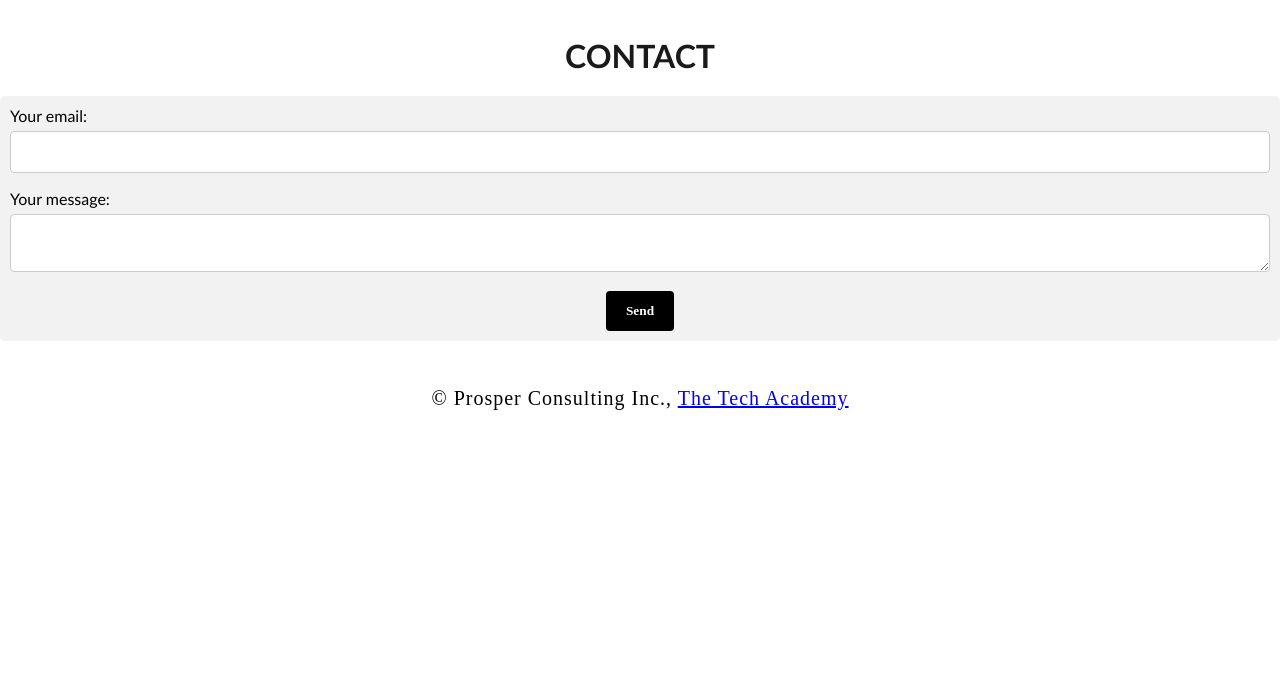
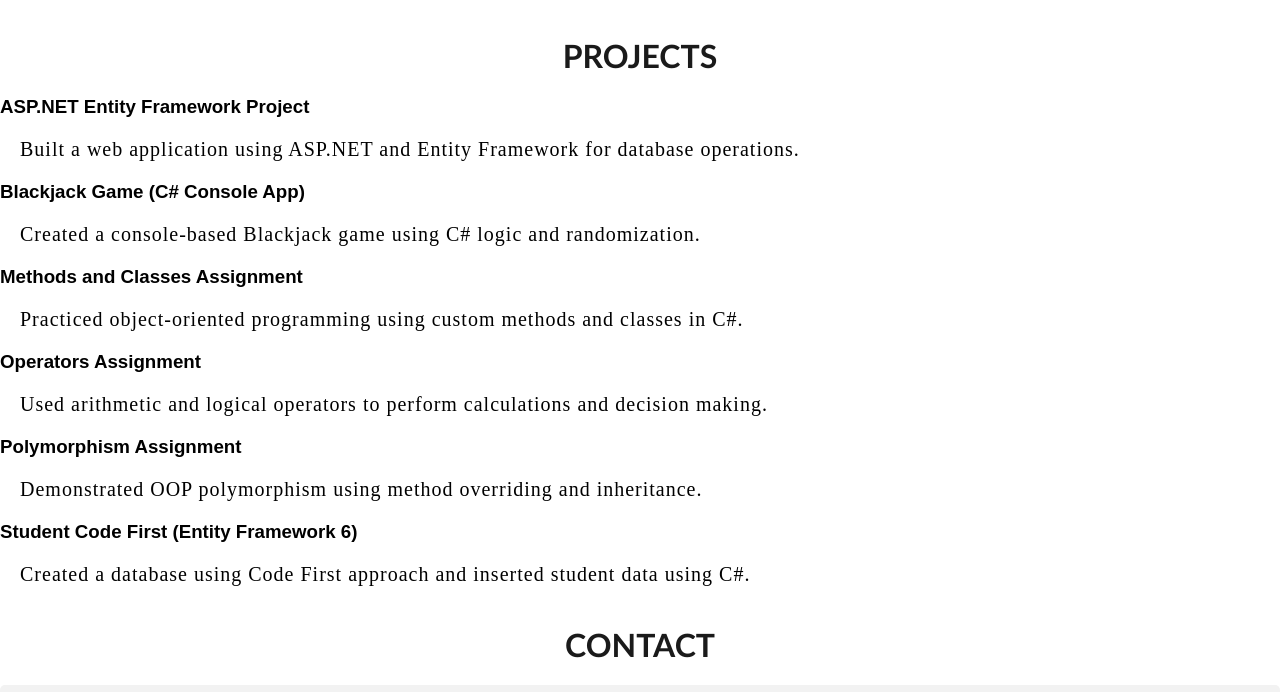
Before and after one commit to mylenemelo/JavaScript-Projects, a plain HTML site: page portfolio website/index.html in a window 1280 px wide. Shown: the part 1260-1952 px from the top of the page. Before the commit the page ends 1715 px from the top, so only its background shows below. Drawn offline with Linux system fonts and the light colour scheme.

Commit message:
Update index.html

```diff
--- a/portfolio website/index.html
+++ b/portfolio website/index.html
@@ -389,7 +389,30 @@
             </a>
         </div>
     </div>
+<!-- PROJECTS SECTION -->
+<div class="Projects_Container" id="Projects">
 
+    <h1>Projects</h1>
+
+    <h3>ASP.NET Entity Framework Project</h3>
+    <p>Built a web application using ASP.NET and Entity Framework for database operations.</p>
+
+    <h3>Blackjack Game (C# Console App)</h3>
+    <p>Created a console-based Blackjack game using C# logic and randomization.</p>
+
+    <h3>Methods and Classes Assignment</h3>
+    <p>Practiced object-oriented programming using custom methods and classes in C#.</p>
+
+    <h3>Operators Assignment</h3>
+    <p>Used arithmetic and logical operators to perform calculations and decision making.</p>
+
+    <h3>Polymorphism Assignment</h3>
+    <p>Demonstrated OOP polymorphism using method overriding and inheritance.</p>
+
+    <h3>Student Code First (Entity Framework 6)</h3>
+    <p>Created a database using Code First approach and inserted student data using C#.</p>
+
+</div>
     <!-- CONTACT SECTION -->
     <div class="Contact_Container" id="Contact">
         <div class="contact-text">
```
